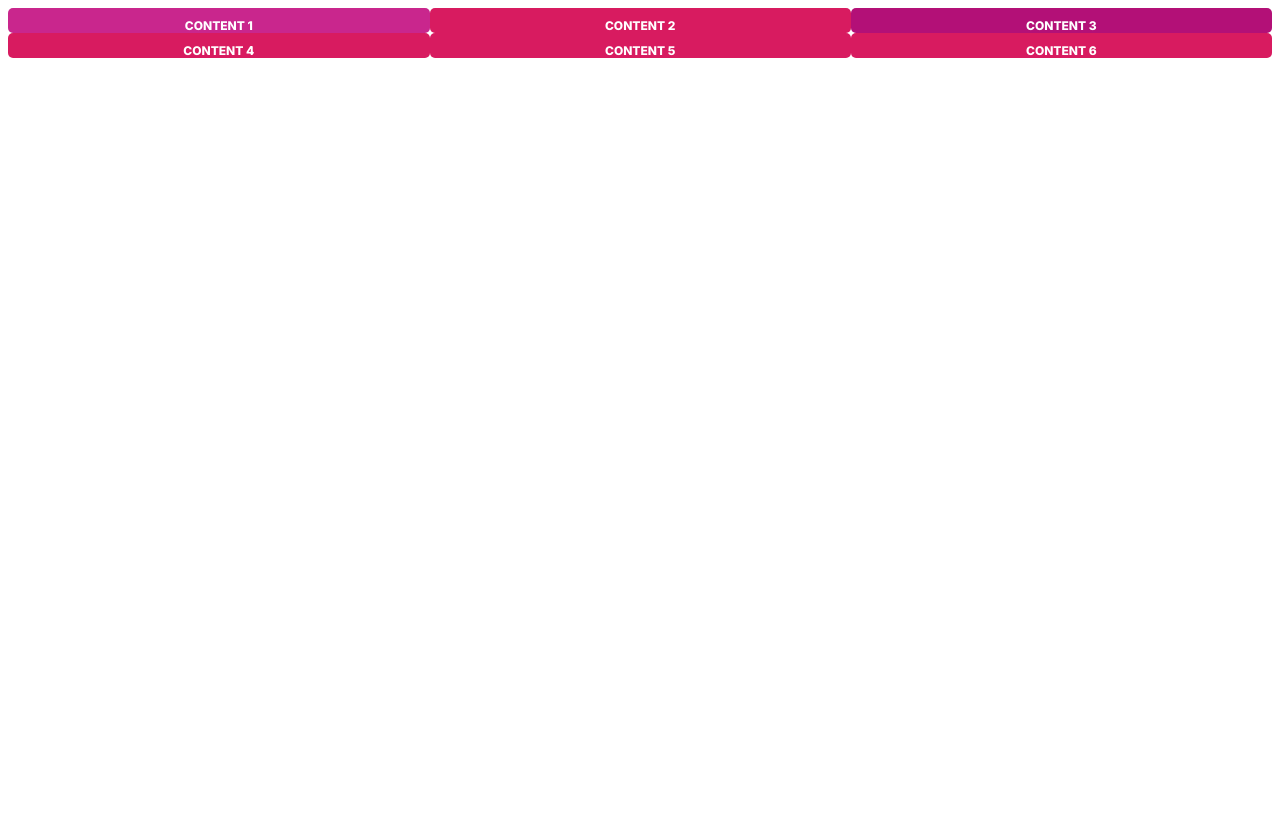
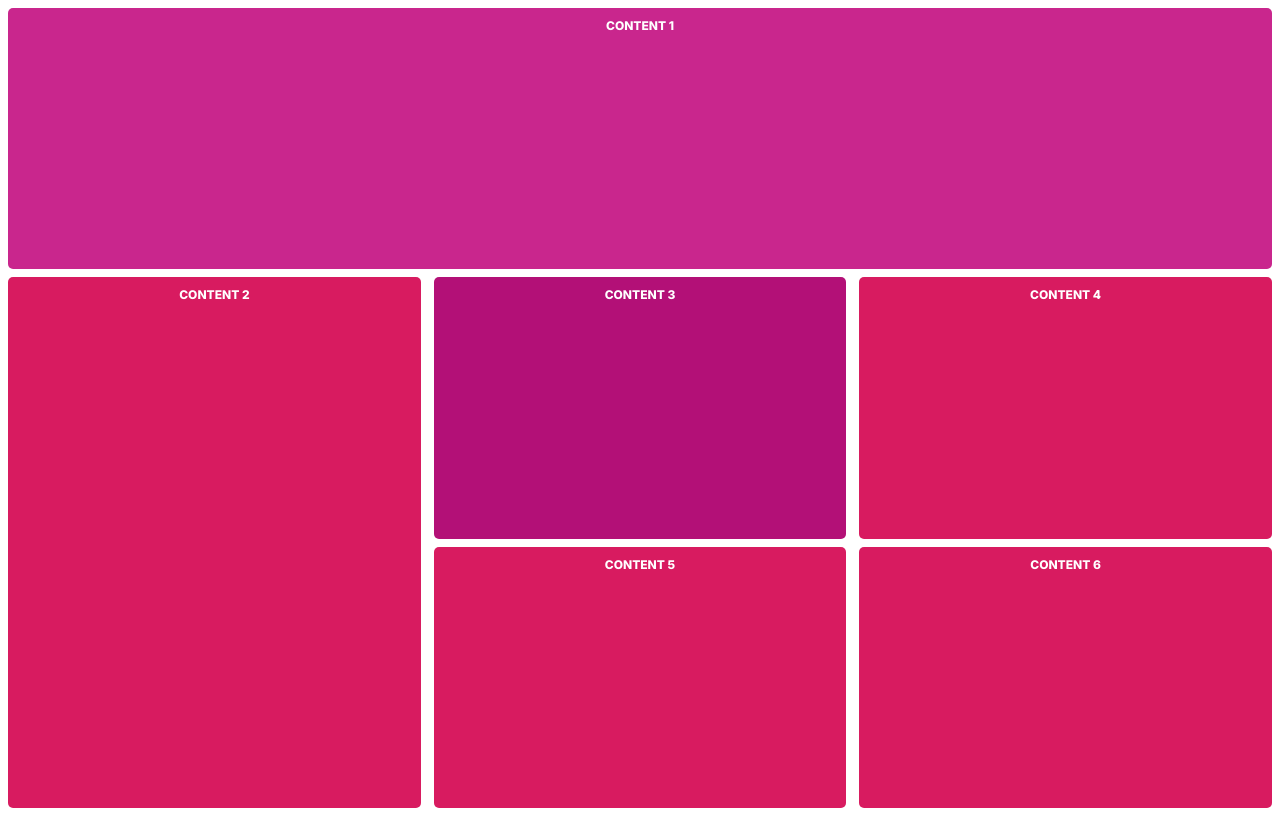
Before and after one commit to Aintripin/css_grid_v00000, a plain HTML site: page index.html in a window 1280 px wide. Drawn offline with Linux system fonts and the light colour scheme.

Commit message:
using 'grid-template-areas'

```diff
--- a/styles.scss
+++ b/styles.scss
@@ -11,41 +11,63 @@
     font-size: 12px;
     text-align: center;
     display: grid;
-    grid-template-columns: auto auto auto;
+    // grid-template-columns: 1fr 1fr 1fr;
+    grid-template-columns: repeat(3, 1fr);
+    // grid-template-rows: 5fr 3fr;
+    grid-template-rows: repeat(3, 1fr);
+    grid-column-gap: 1vw;
+    grid-row-gap: 1vh;
+    height: 100vh;
+    grid-template-areas:
+        "content1 content1 content1"        // content1 will span the first row completely
+        "content2 content3 content4"        // content2 will be like a side-bar
+        "content2 content5 content6"        // content3, content4m content 5 & content6
+                                            // will just flow naturally
+        // "content2 content"
 }
 
 #content1 {
     background: #c9268d;
     border-radius: var(--radius);
     padding-top: var(--padding);
+    // grid-column: 1/3;
+    grid-area: content1;
 }
 
 #content2 {
     background: #d81b60;
     border-radius: var(--radius);
     padding-top: var(--padding);
+    // grid-row: 2/4;
+    grid-area: content2;
 }
 
 #content3 {
     background: #b31077;
     border-radius: var(--radius);
     padding-top: var(--padding);
+    grid-area: content3;
 }
 
 #content4 {
     background: #d81b60;
     border-radius: var(--radius);
     padding-top: var(--padding);
+    // grid-column: 3/4;
+    // grid-row: 1/2;
+    grid-area: content4;
 }
 
 #content5 {
     background: #d81b60;
     border-radius: var(--radius);
     padding-top: var(--padding);
+    grid-area: content5;
 }
 
 #content6 {
     background: #d81b60;
     border-radius: var(--radius);
     padding-top: var(--padding);
+    grid-area: content6;
 }
```
Also changed, not shown: styles.css, 1 other file.
